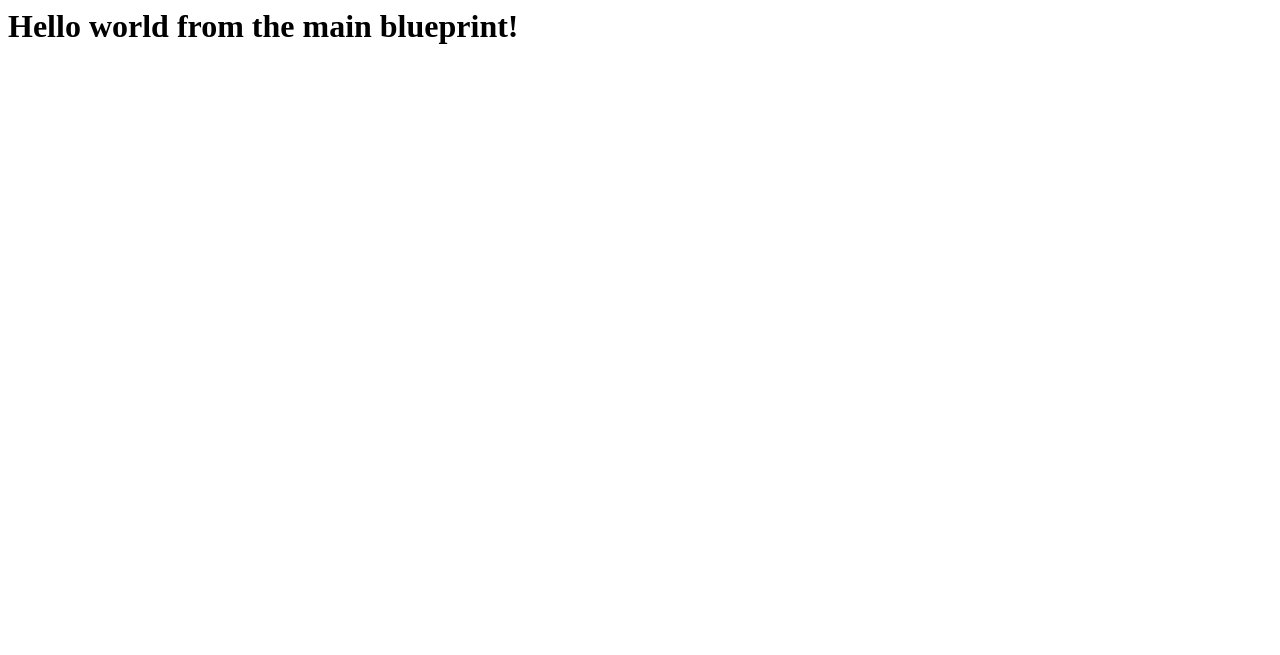
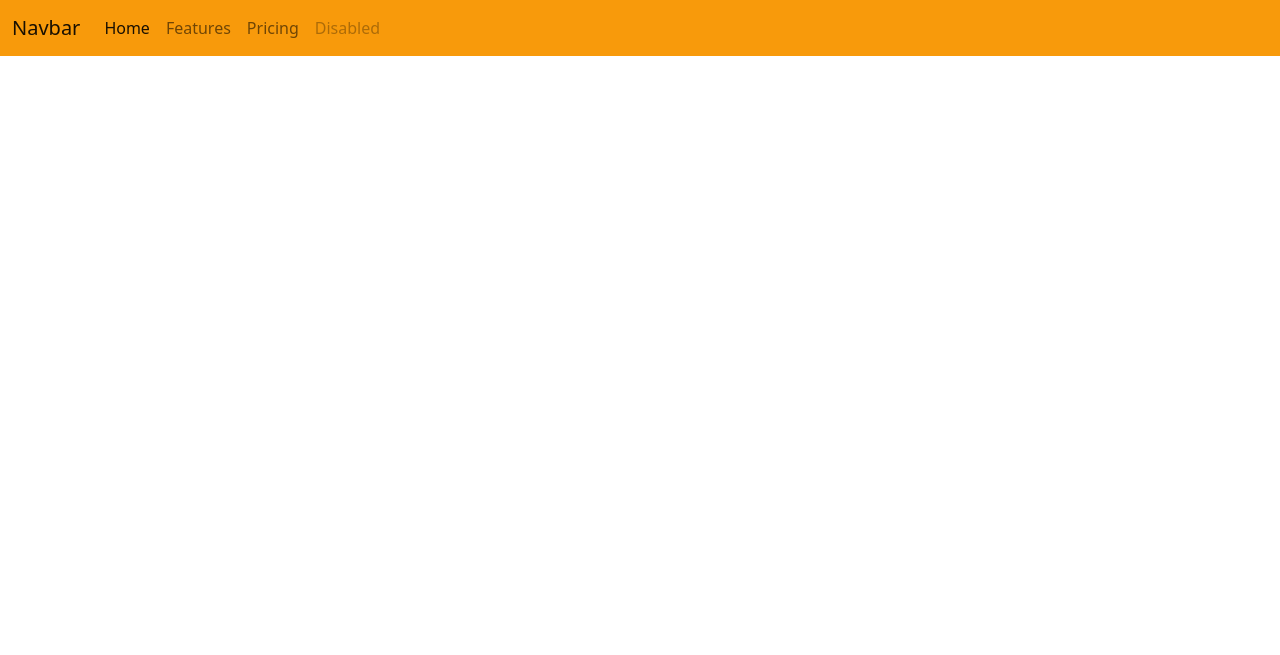
Before and after one commit to smithaldon1/aldonpsmith-website, a Flask app: page / in a window 1280 px wide. Shown: the top 655 px of the page. Run offline with Flask 2, Linux system fonts and the light colour scheme.

Commit message:
troubleshooting starting issues

```diff
--- a/app/__init__.py
+++ b/app/__init__.py
@@ -6,9 +6,10 @@ for different environments based on the value of the CONFIG_TYPE environment var
 
 import os
 from flask import Flask, render_template
-from flask_mail import Mail
+# from flask_mail import Mail
 from celery import Celery  # NEW!!!!!
 from config import Config  # NEW!!!!!
+from flask_mail import Mail
 import logging
 from flask.logging import default_handler
 from logging.handlers import RotatingFileHandler
@@ -55,7 +56,8 @@ def register_blueprints(app):
     app.register_blueprint(main_blueprint)
 
 def initialize_extensions(app):
-    mail.init_app(app)
+    # mail.init_app(app)
+    pass
 
 def register_error_handlers(app):
 
--- a/app/main/templates/main/index.html
+++ b/app/main/templates/main/index.html
@@ -1 +1,7 @@
-<h1>Hello world from the main blueprint!</h1>
+{% extends 'base.html' %}
+
+{% block main %}
+<div class="container">
+
+</div>
+{% endblock %}
--- a/app/templates/base.html
+++ b/app/templates/base.html
@@ -4,18 +4,46 @@
     <!-- Required meta tags -->
     <meta charset="utf-8">
     <meta name="viewport" content="width=device-width, initial-scale=1, shrink-to-fit=no">
+    <link href="https://cdn.jsdelivr.net/npm/bootstrap@5.2.2/dist/css/bootstrap.min.css" rel="stylesheet" integrity="sha384-Zenh87qX5JnK2Jl0vWa8Ck2rdkQ2Bzep5IDxbcnCeuOxjzrPF/et3URy9Bv1WTRi" crossorigin="anonymous">
     <title>Flask App</title>
   </head>
 
   <body>
     <header>
-      <h1>Flask App</h1>
+      <nav class="navbar navbar-expand-lg" style="background-color: rgb(248, 154, 11);">
+        <div class="container-fluid">
+          <a class="navbar-brand" href="#">Navbar</a>
+          <button class="navbar-toggler" type="button" data-bs-toggle="collapse" data-bs-target="#navbarNav" aria-controls="navbarNav" aria-expanded="false" aria-label="Toggle navigation">
+            <span class="navbar-toggler-icon"></span>
+          </button>
+          <div class="collapse navbar-collapse" id="navbarNav">
+            <ul class="navbar-nav">
+              <li class="nav-item">
+                <a class="nav-link active" aria-current="page" href="#">Home</a>
+              </li>
+              <li class="nav-item">
+                <a class="nav-link" href="#">Features</a>
+              </li>
+              <li class="nav-item">
+                <a class="nav-link" href="#">Pricing</a>
+              </li>
+              <li class="nav-item">
+                <a class="nav-link disabled">Disabled</a>
+              </li>
+            </ul>
+          </div>
+        </div>
+      </nav>
     </header>
 
-    <main>
+    <main role="main" style="min-height: 75vh;">
       <!-- child template -->
-      {% block content %}
-      {% endblock %}
+      {% block main %}{% endblock %}
     </main>
+    <footer>
+
+    </footer>
+    <script src="https://cdn.jsdelivr.net/npm/bootstrap@5.2.2/dist/js/bootstrap.bundle.min.js" integrity="sha384-OERcA2EqjJCMA+/3y+gxIOqMEjwtxJY7qPCqsdltbNJuaOe923+mo//f6V8Qbsw3" crossorigin="anonymous"></script>
+    <script src="https://code.jquery.com/jquery-3.6.1.min.js" integrity="sha256-o88AwQnZB+VDvE9tvIXrMQaPlFFSUTR+nldQm1LuPXQ=" crossorigin="anonymous"></script>
   </body>
 </html>
--- a/application.py
+++ b/application.py
@@ -3,4 +3,4 @@ from app import create_app
 application = create_app()
 
 if __name__ == '__main__':
-  application.run()
+  application.run(host='0.0.0.0', ssl_context='adhoc')
```
Also changed, not shown: 1 other file.
